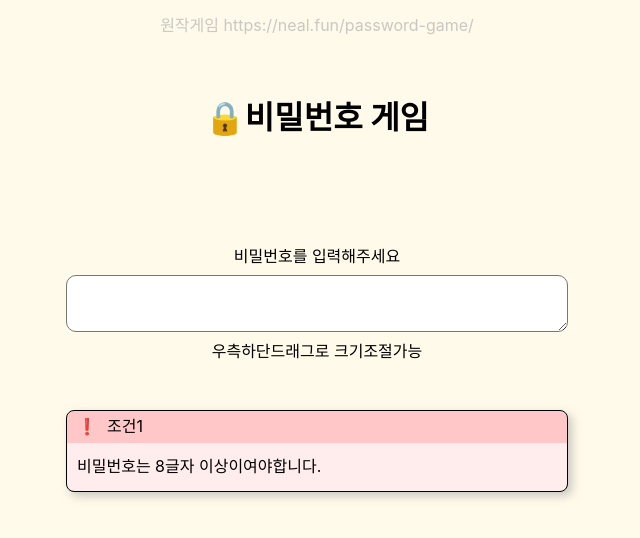
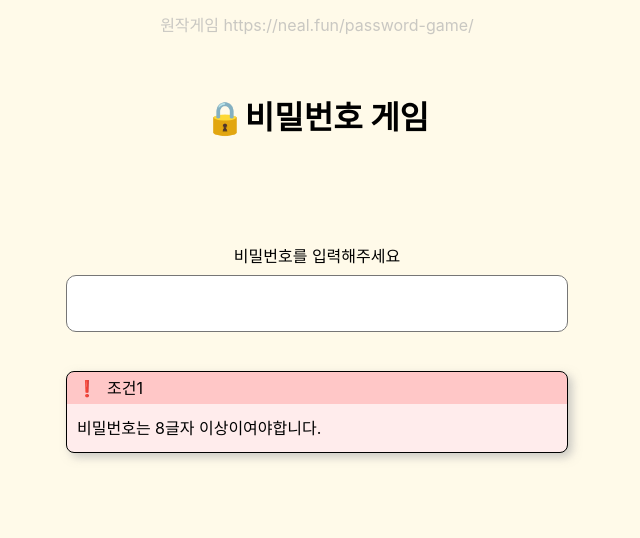
Before and after one commit to jsLoverPinion/passwordGameKr, a React (Create React App) app: page / in a window 1280 px wide. Shown: the top 538 px of the page, without its empty margins (323-963 px from the left). Built offline with nearby package versions, Linux system fonts and the light colour scheme.

Commit message:
resizenone

```diff
--- a/src/App.js
+++ b/src/App.js
@@ -244,6 +244,7 @@ function App() {
             fontSize: "30px",
             padding: "10px",
             borderRadius: "10px",
+            resize: "none",
           }} //*문제없음
           spellcheck="false"
           value={value}
@@ -251,7 +252,6 @@ function App() {
             PwOnChange(e);
           }}
         />
-        <Explanation>우측하단드래그로 크기조절가능</Explanation>
         <Container hight={rulebook.length * 100}>
           {rulebook.map((rule, idx) => (
             <Rule
```
